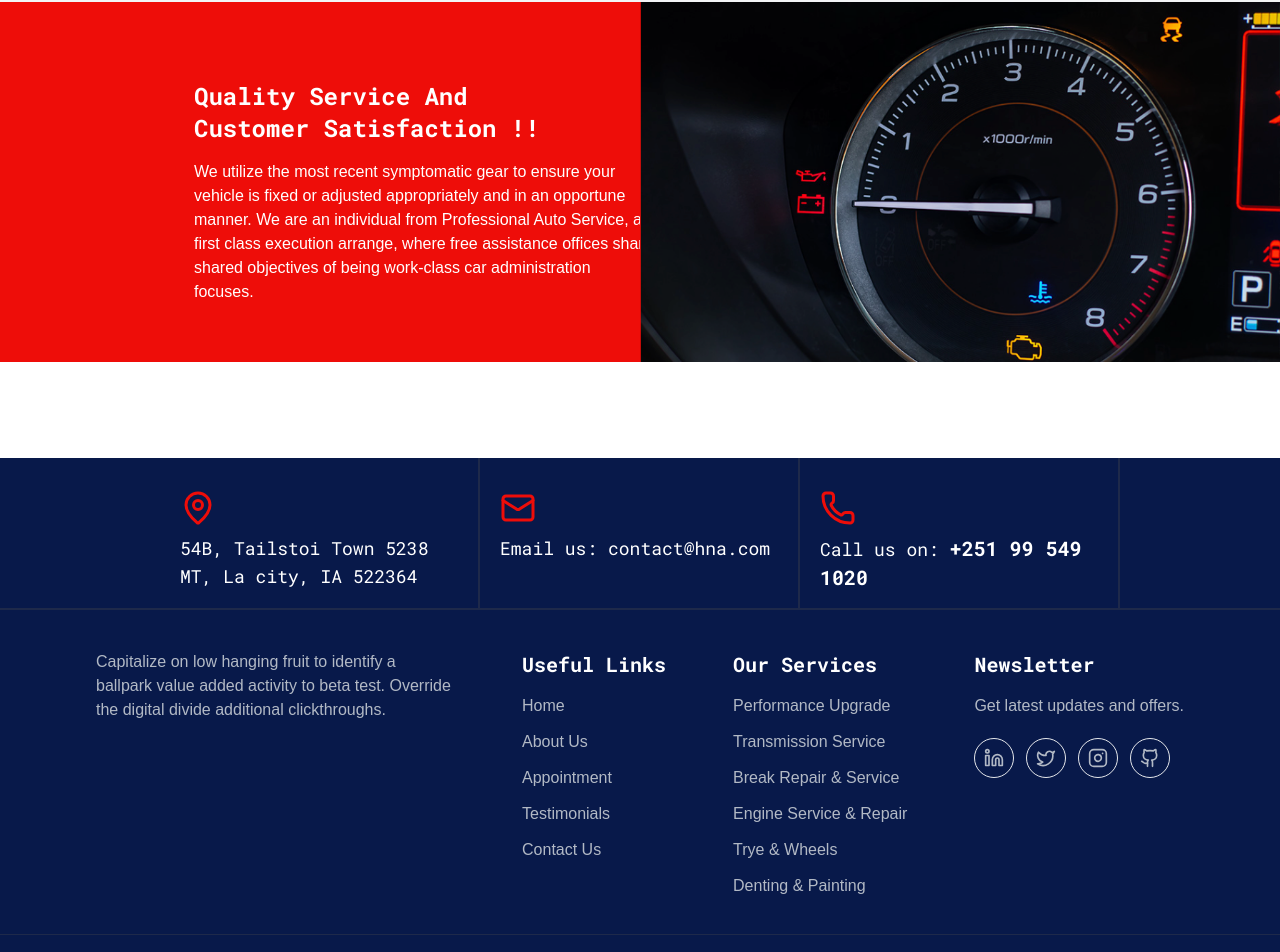
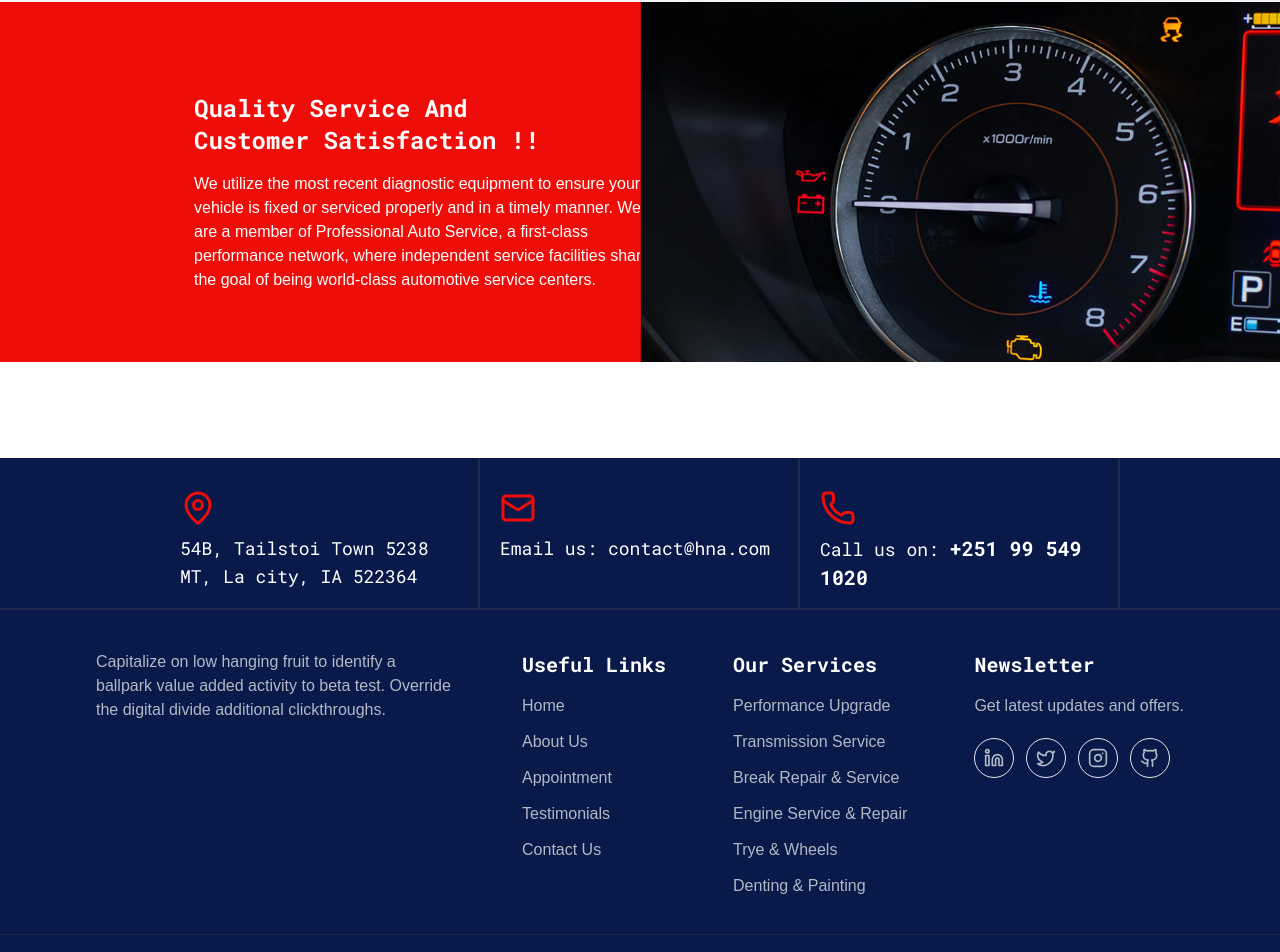
Before and after one commit to hilla10/hna_garage-app, a React (Vite) app in the folder client/: page / in a window 1280 px wide. Shown: the part 2006-2958 px from the top of the page. Built offline with nearby package versions, Linux system fonts and the light colour scheme; a web font is replaced by a local one.

Commit message:
`Updated QualityService component with minor text changes and image removal`

```diff
--- a/client/src/components/home/QualityService.tsx
+++ b/client/src/components/home/QualityService.tsx
@@ -8,21 +8,16 @@ const QualityService = () => {
           <h3>
             Quality Service And <br /> Customer Satisfaction !!
           </h3>
-
           <p>
-            We utilize the most recent symptomatic gear to ensure your vehicle
-            is fixed or adjusted appropriately and in an opportune manner. We
-            are an individual from Professional Auto Service, a first class
-            execution arrange, where free assistance offices share shared
-            objectives of being work-class car administration focuses.{' '}
-          </p>
+            We utilize the most recent diagnostic equipment to ensure your
+            vehicle is fixed or serviced properly and in a timely manner. We are
+            a member of Professional Auto Service, a first-class performance
+            network, where independent service facilities share the goal of
+            being world-class automotive service centers.{' '}
+          </p>{' '}
         </div>
         <div className='quality__service_right-side'>
-          <img
-            src={image3}
-            alt='Speed meter image'
-
-          />
+          <img src={image3} alt='Speed meter image' />
         </div>
       </div>
     </div>
```
